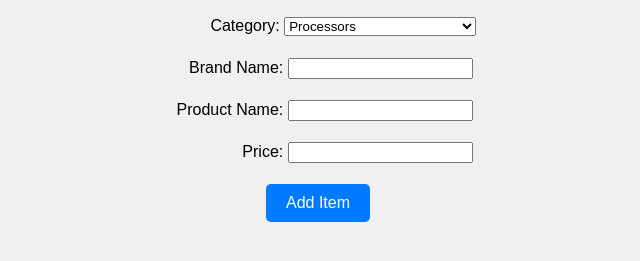
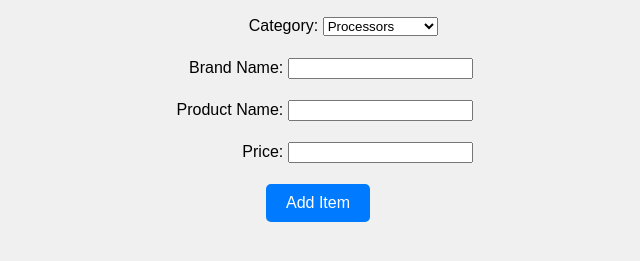
Before and after one commit to HassanBFarhat/DB_UI_445, a plain HTML site: page addNewItem.html in a window 1280 px wide. Shown: the part 95-356 px from the top of the page, without its empty margins (322-962 px from the left). Drawn offline with Linux system fonts and the light colour scheme.

Commit message:
5th: Fixed CSS width in for drop down of addNewItem file.

```diff
--- a/addNewItem.html
+++ b/addNewItem.html
@@ -30,6 +30,10 @@
       select {
         width: 15%;
         /* margin-bottom: 10px; */
+      }
+
+      #category {
+        width: 9%;
       }
 
       button {
```
